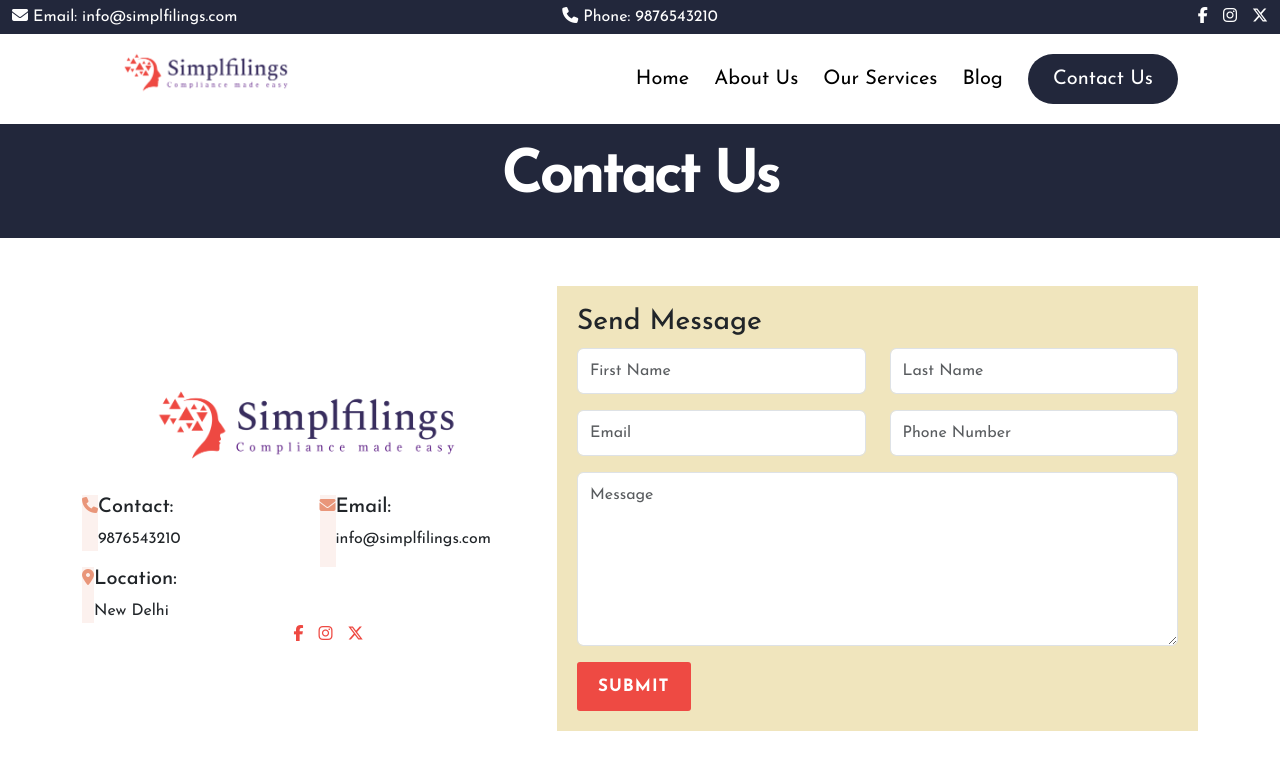
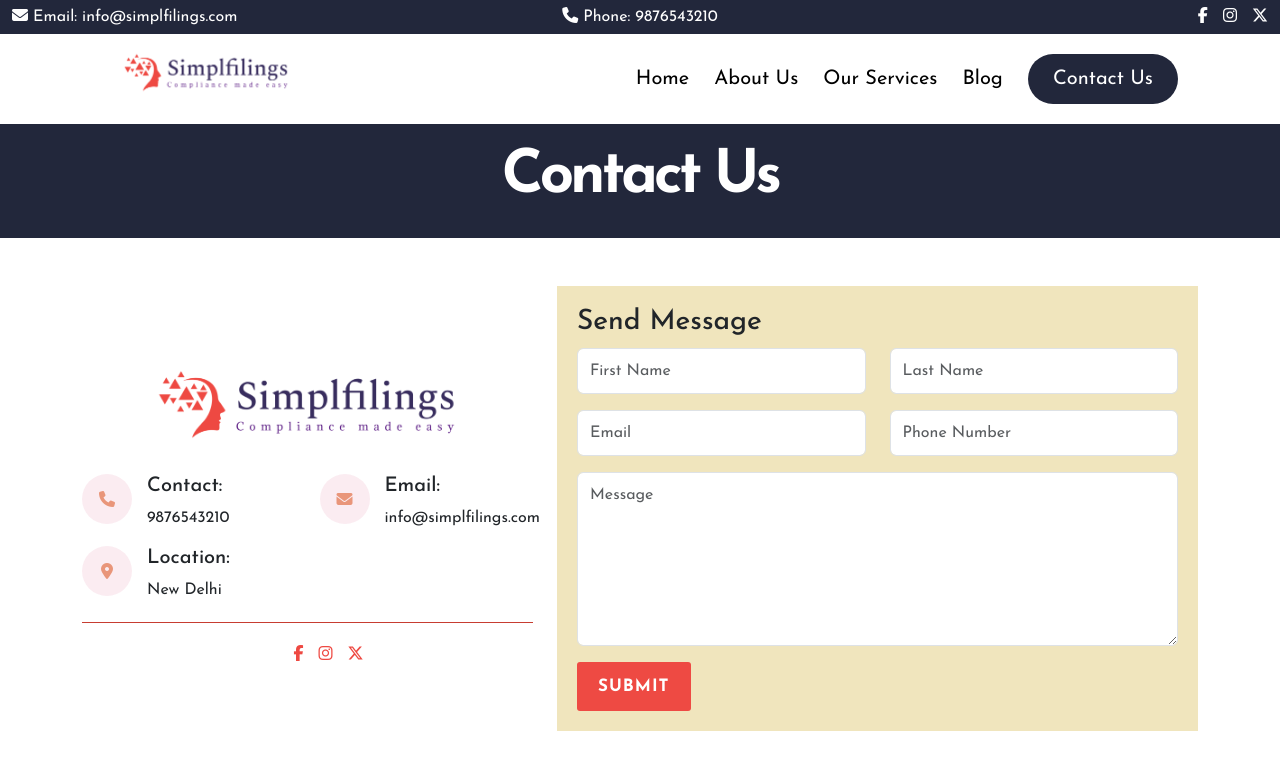
Before and after one commit to amansharma58/simplfilings, a plain HTML site: page contact.html in a window 1280 px wide. Shown: the top 757 px of the page. Drawn offline with nearby package versions, Linux system fonts and the light colour scheme.

Commit message:
Update style.css

```diff
--- a/style.css
+++ b/style.css
@@ -943,3 +943,19 @@ body{
 .ourteam-content{
   padding: 10px 0px;
 }
+.getintouch-icon{
+   width: 50px;
+    min-width: 50px;
+    height: 50px;
+    background: #db709321;
+    display: flex;
+    border-radius: 100%;
+    align-items: center;
+    justify-content: center;
+    margin-right: 15px;
+}
+.contact-social{
+  margin-top: 20px;
+  padding-top: 20px;
+  border-top: 1px solid #c73d31;
+}
```
